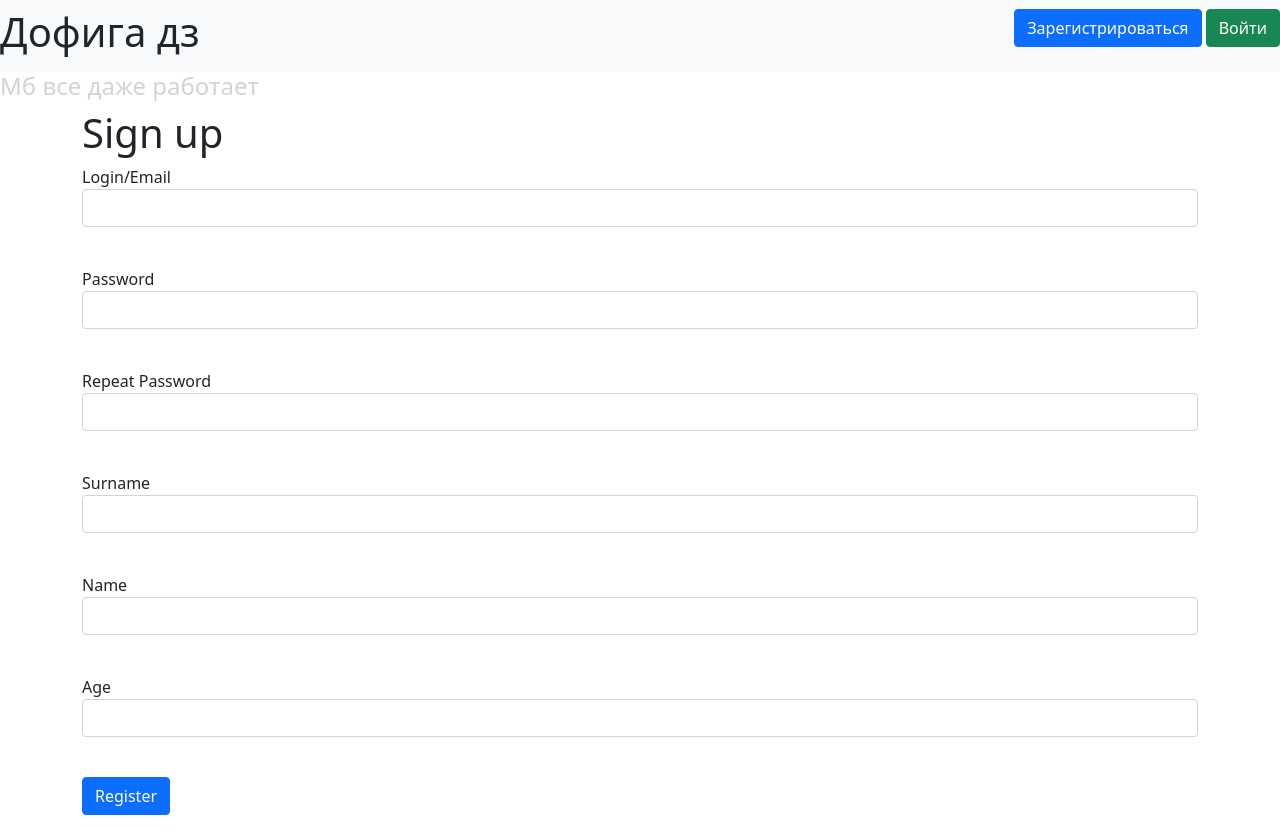
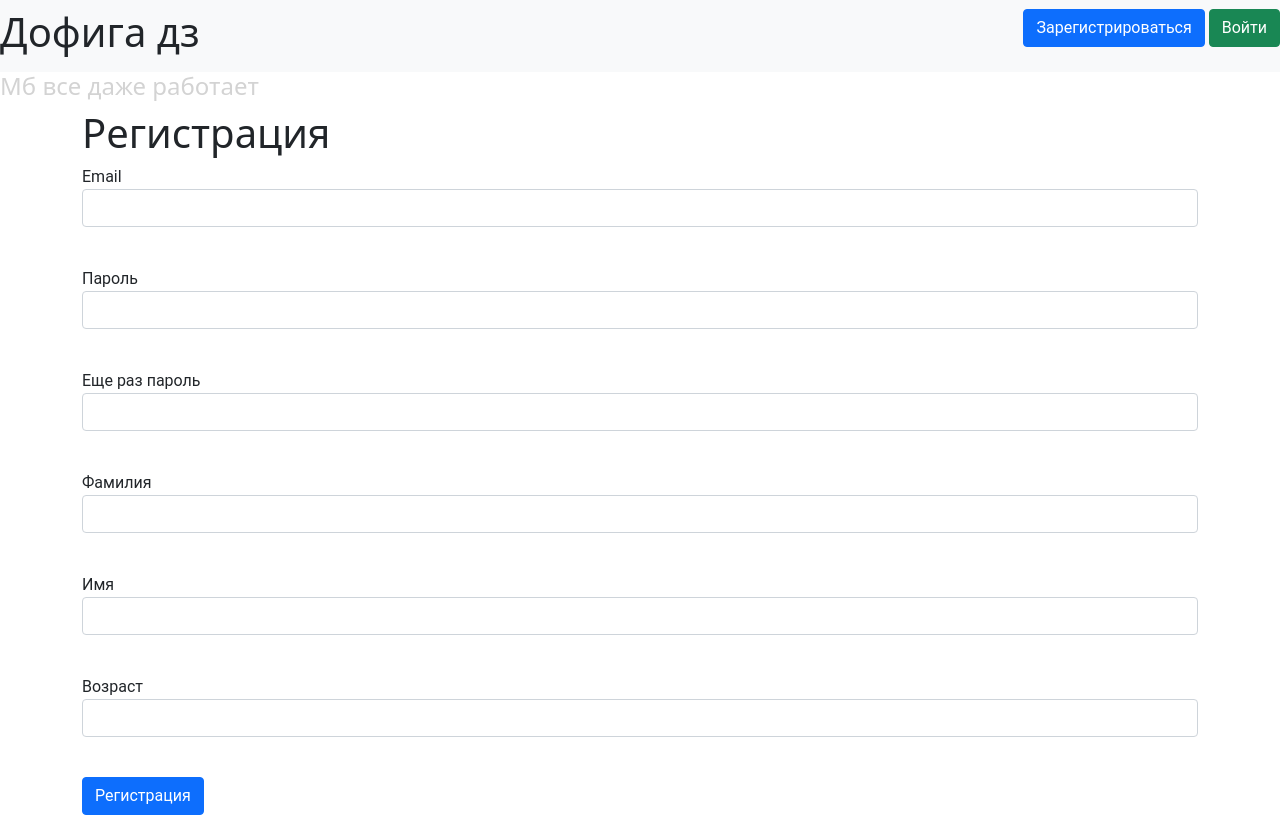
Before and after one commit to MichailKon/TimeTableSite, a Flask app: page /register in a window 1280 px wide. Run offline with Flask 2, Linux system fonts and the light colour scheme; tables that the repository leaves empty hold one stand-in row (values such as "Sample post").

Commit message:
added logout added cancel from subject edit fixed language fixed sql improved sql&html

```diff
--- a/app.py
+++ b/app.py
@@ -64,6 +64,12 @@ def reqister():
     return render_template('register.html', title='Sign up', form=form)
 
 
+@app.route('/logout')
+def logout():
+    logout_user()
+    return redirect('/schedule')
+
+
 @app.route('/schedule')
 def schedule():
     db_sess = db_session.create_session()
@@ -91,13 +97,14 @@ def edit_subjects(day_num):
     if not day_name:
         abort(404)
     day_name = day_name.day_name
-    subj = [i.subject_name for i in db_sess.query(Subject).all()]
+    subj = [i.subject_name for i in db_sess.query(Subject).order_by(Subject.subject_name).all()]
     for subj_num in range(1, MAX_SUBJECTS + 1):
         exec(f'form.subject_{subj_num}.choices = {subj}')
 
     if request.method == "GET":
         query = db_sess.query(Schedule, Subject)
         query = query.join(Subject, Subject.subject_id == Schedule.schedule_subject)
+        query = query.filter(Schedule.schedule_day == day_num)
         schedule = query.all()
         for i in schedule:
             exec(f'form.subject_{i.Schedule.schedule_num}.default = "{i.Subject.subject_name}"')
@@ -105,6 +112,8 @@ def edit_subjects(day_num):
         return render_template('subject_edit.html', title='Edit schedule',
                                day_name=day_name, form=form, subjects=subj)
     if form.validate_on_submit():
+        if form.cancel.data:
+            return redirect('/schedule')
         for subj_num in range(1, MAX_SUBJECTS + 1):
             subj = db_sess.query(Schedule).filter(Schedule.schedule_day == day_num,
                                                   Schedule.schedule_num == subj_num)
--- a/forms/schedule_forms.py
+++ b/forms/schedule_forms.py
@@ -1,11 +1,11 @@
 from flask_wtf import FlaskForm
-from wtforms import PasswordField, StringField, IntegerField, SubmitField, BooleanField, SelectField
-from wtforms.fields.html5 import EmailField
-from wtforms.validators import DataRequired
+from wtforms import SubmitField, SelectField
+
 from constants import MAX_SUBJECTS
 
 
 class EditSubjects(FlaskForm):
     for i in range(1, MAX_SUBJECTS + 1):
         exec(f'subject_{i} = SelectField("Предмет {i}", default="")')
+    cancel = SubmitField('Отмена')
     submit = SubmitField('Сохранить')
--- a/forms/user_forms.py
+++ b/forms/user_forms.py
@@ -5,17 +5,17 @@ from wtforms.validators import DataRequired
 
 
 class RegisterForm(FlaskForm):
-    email = EmailField('Login/Email', validators=[DataRequired()])
-    password = PasswordField('Password', validators=[DataRequired()])
-    password_again = PasswordField('Repeat Password', validators=[DataRequired()])
-    surname = StringField('Surname', validators=[DataRequired()])
-    name = StringField('Name', validators=[DataRequired()])
-    age = IntegerField('Age', validators=[DataRequired()])
-    submit = SubmitField('Register')
+    email = EmailField('Email', validators=[DataRequired()])
+    password = PasswordField('Пароль', validators=[DataRequired()])
+    password_again = PasswordField('Еще раз пароль', validators=[DataRequired()])
+    surname = StringField('Фамилия', validators=[DataRequired()])
+    name = StringField('Имя', validators=[DataRequired()])
+    age = IntegerField('Возраст', validators=[DataRequired()])
+    submit = SubmitField('Регистрация')
 
 
 class LoginForm(FlaskForm):
-    email = EmailField('Login/Email', validators=[DataRequired()])
-    password = PasswordField('Password', validators=[DataRequired()])
-    remember_me = BooleanField('Remember me')
-    submit = SubmitField('Enter')
+    email = EmailField('Email', validators=[DataRequired()])
+    password = PasswordField('Пароль', validators=[DataRequired()])
+    remember_me = BooleanField('Запомнить')
+    submit = SubmitField('Войти')
--- a/static/css/style.css
+++ b/static/css/style.css
@@ -1,3 +1,7 @@
+p {
+   font-family: 'Roboto', 'Helvetica Nue', sans-serif;
+}
+
 h4 {
     color: lightgray;
 }
@@ -13,5 +17,21 @@ h4 {
 .schedule-day {
     display: inline-block;
     flex: 1 0 30%;
-    margin: 10px;
+    margin: 20px;
 }
+
+.schedule-buttons {
+    display: flex;
+}
+
+.schedule-buttons > p {
+    margin: 0 7px;
+}
+
+thead {
+    text-align: center;
+}
+
+tbody > tr > td {
+    text-align: center;
+}
--- a/templates/login.html
+++ b/templates/login.html
@@ -1,7 +1,7 @@
 {% extends "base.html" %}
 
 {% block content %}
-    <h1>Sign in</h1>
+    <h1>Войти</h1>
     <form action="" method="post">
         {{ form.hidden_tag() }}
         <p>
--- a/templates/register.html
+++ b/templates/register.html
@@ -1,7 +1,7 @@
 {% extends "base.html" %}
 
 {% block content %}
-    <h1>Sign up</h1>
+    <h1>Регистрация</h1>
     <form action="" method="post">
         {{ form.hidden_tag() }}
         <p>
```
Also changed, not shown: templates/schedule.html (+9 -4 lines), templates/subject_edit.html (+5 -6 lines), db/homework.db.
